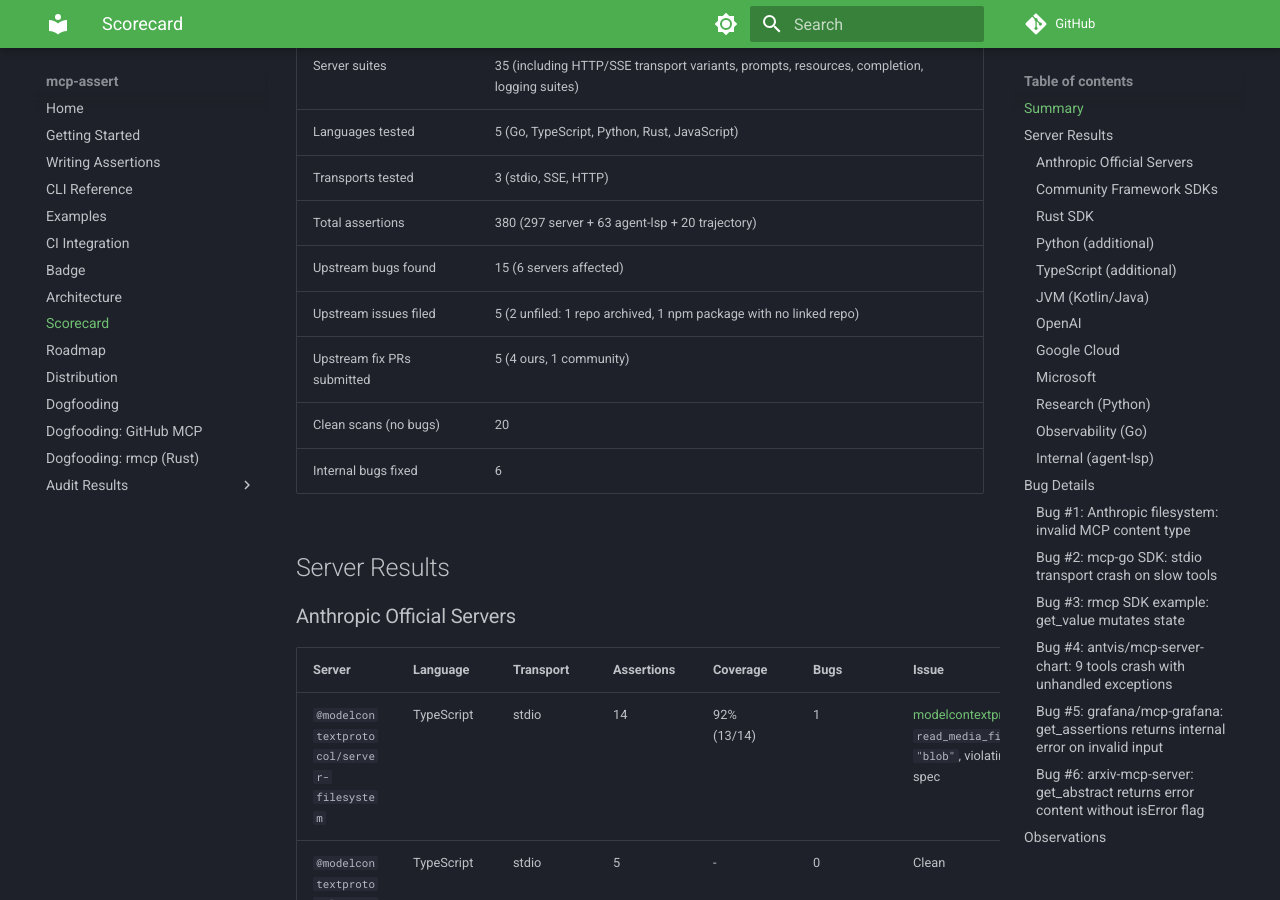
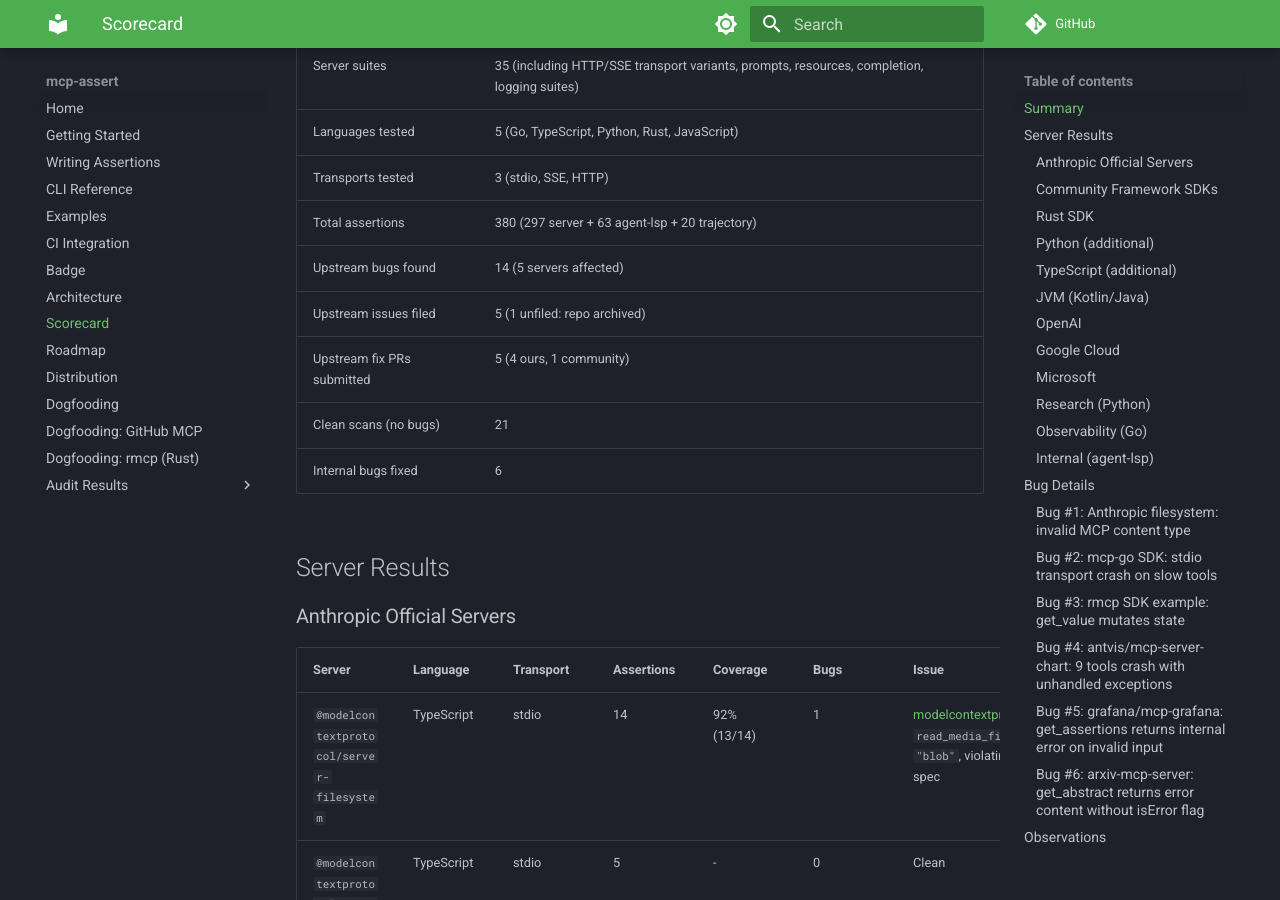
Before and after one commit to blackwell-systems/mcp-assert, an MkDocs documentation site: the page built from docs/scorecard.md, in a window 1280 px wide and 900 px high, scrolled down 344 px. Built offline with MkDocs 1.6.1 and Material for MkDocs 9.7.7, drawn with Linux system fonts in a browser that asks for light colours; comment, search, counter and statistics services are not loaded.

Commit message:
fix: git-mcp suite was using wrong param name (repo_path vs cwd)
False positive: our assertions used repo_path but the server's schema
uses cwd. The server silently ignored the unknown param and ran in its
own directory. With the correct param, git_status correctly returns
isError:true for invalid paths. Closed issue onmyway133/git-mcp#2.

All 7 assertions now pass. Clean scan. Bug count corrected: 14 (was 15).

```diff
--- a/docs/scorecard.md
+++ b/docs/scorecard.md
@@ -11,10 +11,10 @@
 | Languages tested | 5 (Go, TypeScript, Python, Rust, JavaScript) |
 | Transports tested | 3 (stdio, SSE, HTTP) |
 | Total assertions | 380 (297 server + 63 agent-lsp + 20 trajectory) |
-| Upstream bugs found | 15 (6 servers affected) |
-| Upstream issues filed | 5 (2 unfiled: 1 repo archived, 1 npm package with no linked repo) |
+| Upstream bugs found | 14 (5 servers affected) |
+| Upstream issues filed | 5 (1 unfiled: repo archived) |
 | Upstream fix PRs submitted | 5 (4 ours, 1 community) |
-| Clean scans (no bugs) | 20 |
+| Clean scans (no bugs) | 21 |
 | Internal bugs fixed | 6 |
 
 ## Server Results
```
Also changed, not shown: 7 other files.
